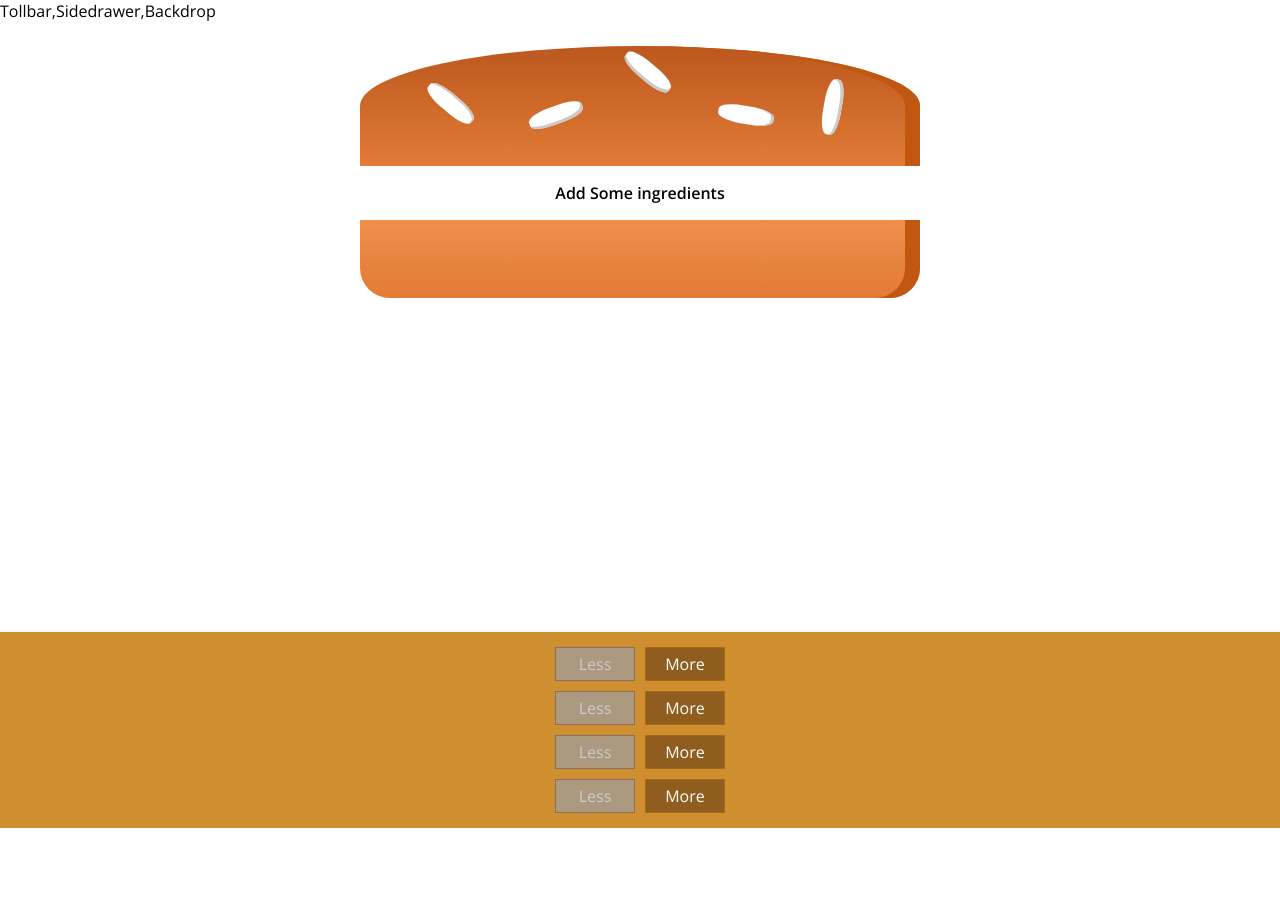
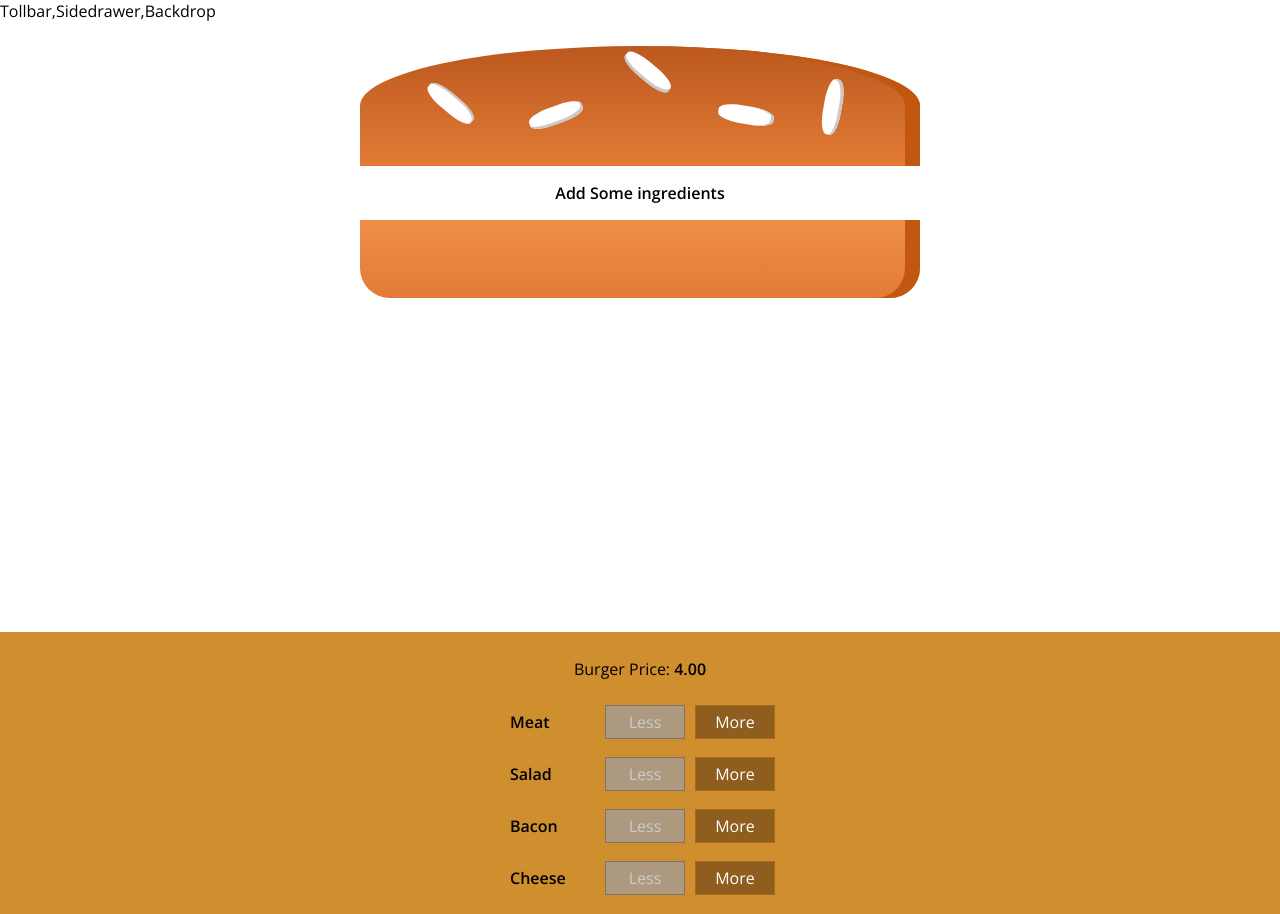
Before and after one commit to rifadahmed/Burger-Builder-Basci-React-, a React (Create React App) app: page / in a window 1280 px wide. Before the commit the page ends 828 px from the top, so only its background shows below. Built offline with nearby package versions, Linux system fonts and the light colour scheme.

Commit message:
19. Displaying and Updating the Burger Price

```diff
--- a/src/Components/Burger/BuildControls/BuildControl/BuildControl.js
+++ b/src/Components/Burger/BuildControls/BuildControl/BuildControl.js
@@ -4,8 +4,8 @@ const BuildControl=(props)=>{
 
     return(
     <div className={classes.BuildControl}>
+        <div className={classes.Label}>{props.label}</div>
         <button className={classes.Less} onClick={props.removeIngredientHandler} disabled={props.disabledInfo} >Less</button>
-
         <button className={classes.More} onClick={props.addNewIngredient} >More</button>
 
     </div>
--- a/src/Components/Burger/BuildControls/BuildControls.js
+++ b/src/Components/Burger/BuildControls/BuildControls.js
@@ -11,7 +11,7 @@ const buildControls=(props)=>{
    console.log(props.flag)
     return(
     <div className={classes.BuildControls}>
-
+         <p className="">Burger Price: <strong className="">{props.price.toFixed(2)}</strong></p>
         {items.map((item)=>{
             return<BuildControl key={item.type} label={item.label}
             addNewIngredient={()=>props.addNewIngredient(item.type)}
--- a/src/Containers/BurgerBuilder/BurgerBuilder.js
+++ b/src/Containers/BurgerBuilder/BurgerBuilder.js
@@ -73,7 +73,7 @@ class Burgerbuilder extends Component {
                 addNewIngredient={this.addIngredientHandler}
                 removeIngredientHandler={this.removeIngredientHandler}
                 disabledInfo={disabledInfo}
-
+                price={this.state.price}
                 />
             </Auxiliary>
         )
```
